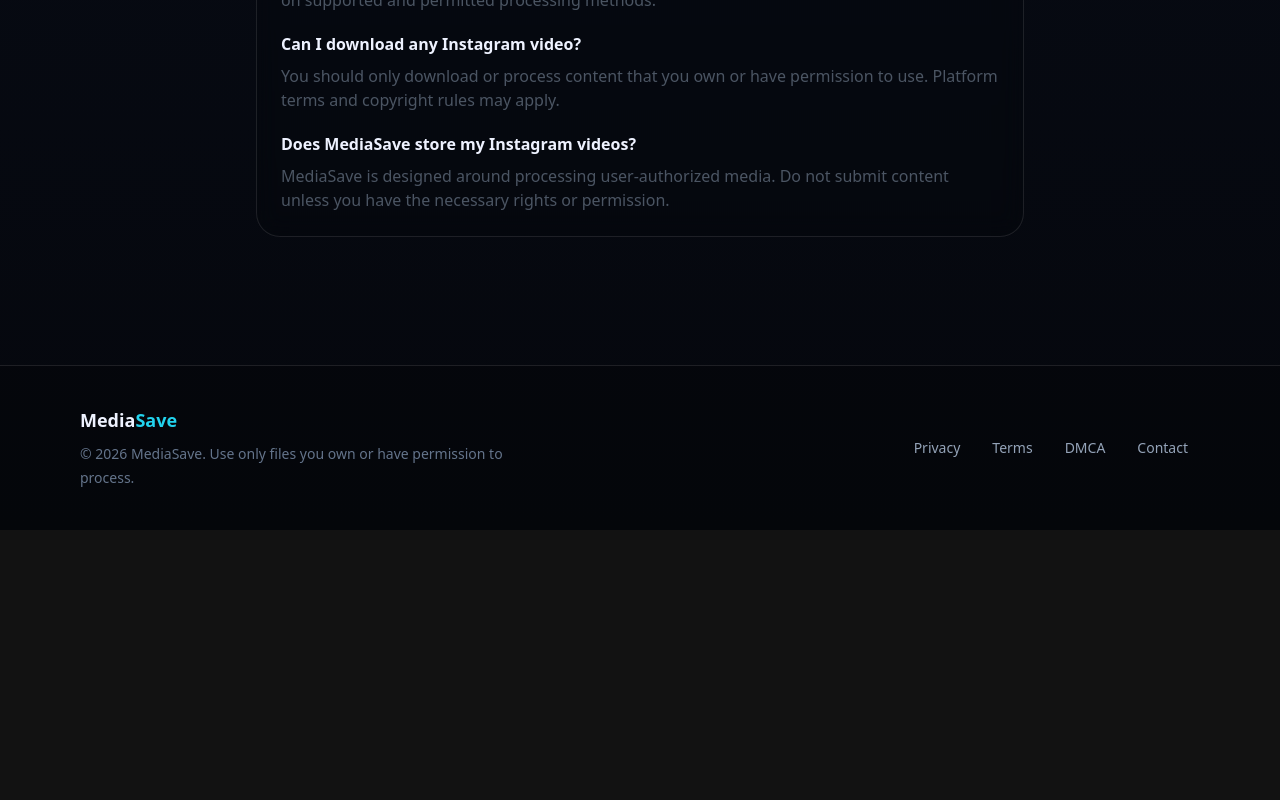
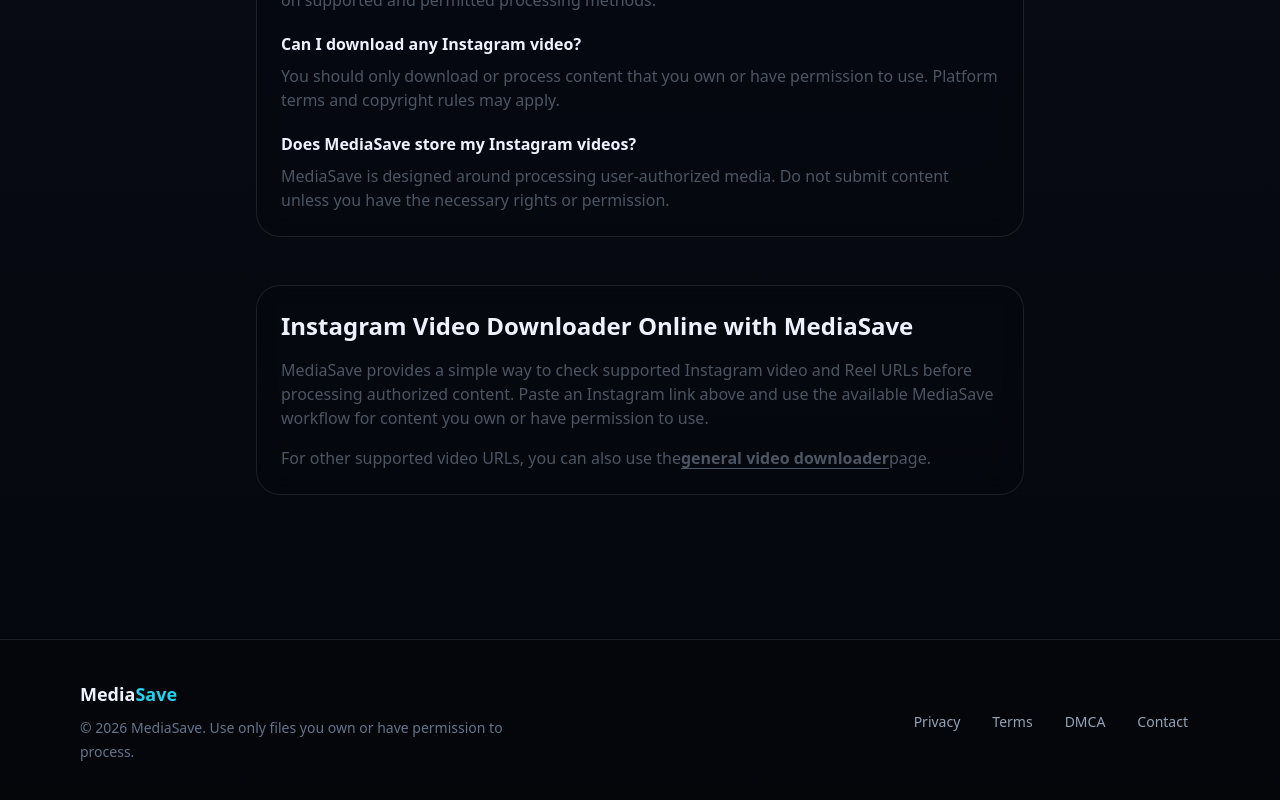
Before and after one commit to z3r020/mediasave, a Next.js app: page /instagram-video-downloader in a window 1280 px wide. Shown: the part 942-1742 px from the top of the page. Before the commit the page ends 1472 px from the top, so only its background shows below. Built offline with nearby package versions, Linux system fonts and the light colour scheme; no server answers.

Commit message:
Optimize platform downloader SEO pages

```diff
--- a/app/instagram-video-downloader/page.tsx
+++ b/app/instagram-video-downloader/page.tsx
@@ -18,10 +18,33 @@
 
 export default function InstagramVideoDownloaderPage() {
   return (
-    <PlatformDownloader
+    <>
+      <PlatformDownloader
       platform="Instagram"
       description="Paste an Instagram video or Reel URL and use MediaSave tools for content you own or have permission to process."
       placeholder="https://www.instagram.com/reel/..."
     />
+
+      <section className="mx-auto max-w-5xl px-4 pb-16">
+        <div className="mx-auto max-w-3xl rounded-3xl border border-white/10 bg-black/10 p-6 backdrop-blur-md">
+          <h2 className="text-2xl font-bold">
+            Instagram Video Downloader Online with MediaSave
+          </h2>
+          <p className="mt-4 text-gray-600">
+            MediaSave provides a simple way to check supported Instagram video and Reel URLs before processing authorized content. Paste an Instagram link above and use the available MediaSave workflow for content you own or have permission to use.
+          </p>
+          <p className="mt-4 text-gray-600">
+            For other supported video URLs, you can also use the
+            <a
+              href="/video-url-downloader"
+              className="font-semibold underline underline-offset-4"
+            >
+              general video downloader
+            </a>
+            page.
+          </p>
+        </div>
+      </section>
+    </>
   );
 }
--- a/app/tiktok-video-downloader/page.tsx
+++ b/app/tiktok-video-downloader/page.tsx
@@ -18,10 +18,33 @@
 
 export default function TikTokVideoDownloaderPage() {
   return (
-    <PlatformDownloader
+    <>
+      <PlatformDownloader
       platform="TikTok"
       description="Paste a TikTok video URL and use MediaSave tools for content you own or have permission to process."
       placeholder="https://www.tiktok.com/@username/video/..."
     />
+
+      <section className="mx-auto max-w-5xl px-4 pb-16">
+        <div className="mx-auto max-w-3xl rounded-3xl border border-white/10 bg-black/10 p-6 backdrop-blur-md">
+          <h2 className="text-2xl font-bold">
+            TikTok Video Downloader Online with MediaSave
+          </h2>
+          <p className="mt-4 text-gray-600">
+            MediaSave provides a simple way to check supported TikTok video URLs before processing authorized content. Paste a TikTok video link above and use the available MediaSave workflow for content you own or have permission to use.
+          </p>
+          <p className="mt-4 text-gray-600">
+            For other supported video URLs, you can also use the
+            <a
+              href="/video-url-downloader"
+              className="font-semibold underline underline-offset-4"
+            >
+              general video downloader
+            </a>
+            page.
+          </p>
+        </div>
+      </section>
+    </>
   );
 }
--- a/app/youtube-video-downloader/page.tsx
+++ b/app/youtube-video-downloader/page.tsx
@@ -18,10 +18,33 @@
 
 export default function YouTubeVideoDownloaderPage() {
   return (
-    <PlatformDownloader
+    <>
+      <PlatformDownloader
       platform="YouTube"
       description="Paste a YouTube video URL and use MediaSave tools for videos you own or have permission to process."
       placeholder="https://www.youtube.com/watch?v=..."
     />
+
+      <section className="mx-auto max-w-5xl px-4 pb-16">
+        <div className="mx-auto max-w-3xl rounded-3xl border border-white/10 bg-black/10 p-6 backdrop-blur-md">
+          <h2 className="text-2xl font-bold">
+            YouTube Video Downloader Online with MediaSave
+          </h2>
+          <p className="mt-4 text-gray-600">
+            MediaSave provides a simple way to check supported YouTube video URLs before processing authorized content. Paste a YouTube link above and use the available MediaSave workflow for videos you own or have permission to use.
+          </p>
+          <p className="mt-4 text-gray-600">
+            For other supported video URLs, you can also use the
+            <a
+              href="/video-url-downloader"
+              className="font-semibold underline underline-offset-4"
+            >
+              general video downloader
+            </a>
+            page.
+          </p>
+        </div>
+      </section>
+    </>
   );
 }
```
